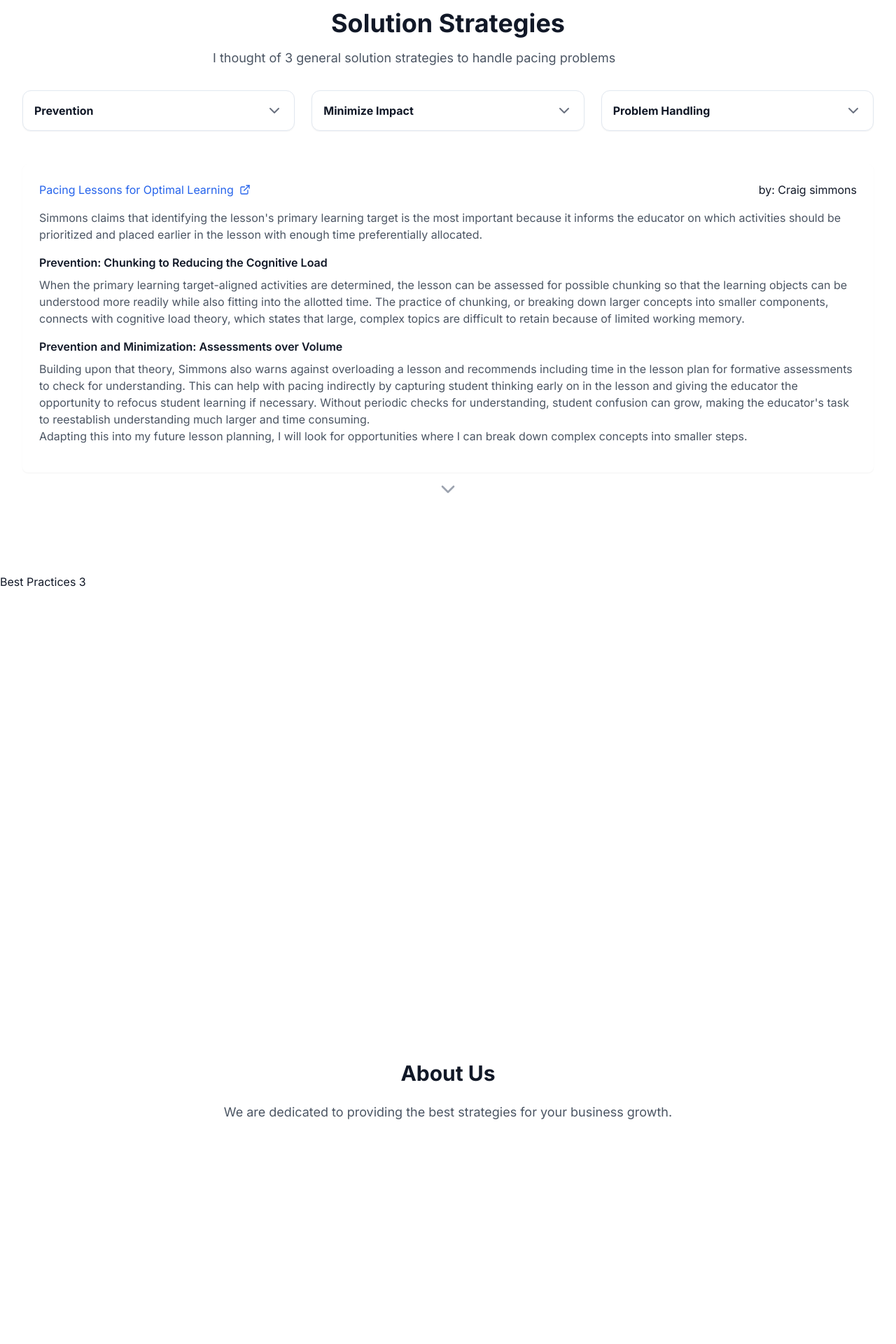
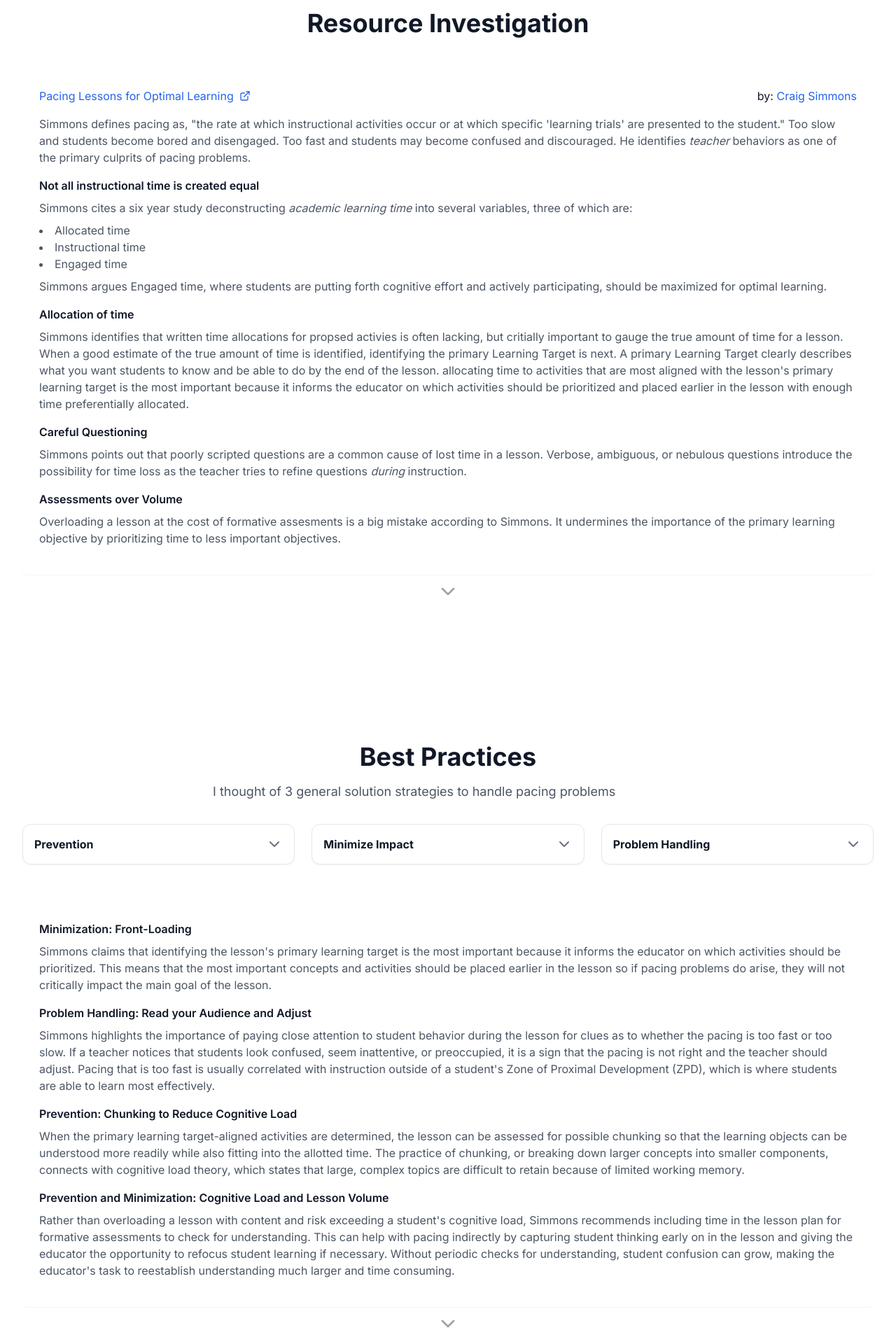
Before and after one commit to dencee/strategy-toolkit, a Nuxt app: page / in a window 1280 px wide. Shown: the part 2120-4040 px from the top of the page at 70% size. Before the commit the page ends 3819 px from the top, so only its background shows below. Built offline with nearby package versions, Linux system fonts and the light colour scheme.

Commit message:
best practices finished

```diff
--- a/app/view/About.vue
+++ b/app/view/About.vue
@@ -6,7 +6,7 @@
   <section id="about" class="py-24 bg-white dark:bg-dark-900">
     <div class="container mx-auto px-4">
       <div class="max-w-3xl mx-auto text-center">
-        <h2 class="text-3xl font-bold text-gray-900 dark:text-white mb-6">About Us</h2>
+        <h2 class="text-3xl font-bold text-gray-900 dark:text-white mb-6">About</h2>
         <p class="text-lg text-gray-600 dark:text-gray-300">
           We are dedicated to providing the best strategies for your business growth.
         </p>
--- a/app/view/BestPractices.vue
+++ b/app/view/BestPractices.vue
@@ -3,33 +3,74 @@
 </script>
 
 <template>
-  <section id="best-practices">
-    <div>Best Practices 3</div>
+  <section id="best-practices" class="section-padding bg-white dark:bg-dark-800">
+    <div class="container-max">
+      <div class="text-center pb-8" style="opacity: 1; transform: none;">
+        <h2 class="text-3xl sm:text-4xl font-bold text-gray-900 dark:text-white mb-4">Best Practices</h2>
+        <p class="text-justify text-lg text-gray-600 dark:text-gray-300 max-w-2xl mx-auto">
+          I thought of 3 general solution strategies to handle pacing problems
+        </p>
+      </div>
+      <div class="grid grid-cols-1 md:grid-cols-3 gap-6 mb-12">
+        <StrategyCard title="Prevention">
+          <p>Modify lesson plan</p>
+          <ul class="list-disc list-inside pl-6 -indent-6">
+            <li>Reduce lesson volume</li>
+            <li>Reorganize lesson</li>
+            <li>Improve lesson quality</li>
+          </ul>
+        </StrategyCard>
+        <StrategyCard title="Minimize Impact">
+          <p>Front-load lessons</p>
+          <ul class="list-disc list-inside pl-6 -indent-6">
+            <li>Most important things first</li>
+            <li>Less important things last</li>
+          </ul>
+        </StrategyCard>
+        <StrategyCard title="Problem Handling">
+          <p>Modify lesson delivery</p>
+          <ul class="list-disc list-inside pl-6 -indent-6">
+            <li>Set/Use a timer</li>
+            <li>Continuation threshold</li>
+          </ul>
+        </StrategyCard>
+      </div>
 
-          <br>
-      <br>
-    <br>
-<br>
-<br>
-<br>
-<br>
-<br></br>
-      <br>
-      <br>
-    <br>
-<br>
-<br>
-<br>
-<br>
-<br></br>
-      <br>
-      <br>
-    <br>
-<br>
-<br>
-<br>
-<br>
-<br></br>
+      <div class="space-y-8">
+        <div class="bg-white dark:bg-dark-700 rounded-lg p-6 shadow-sm hover:shadow-md transition-shadow"
+          style="opacity: 1; transform: none;">
+          <h4 class="font-semibold text-gray-900 dark:text-white mt-2 mb-2">Minimization: Front-Loading</h4>
+          <div class="text-gray-600 dark:text-gray-300 mb-4">
+            <p>Simmons claims that identifying the lesson's primary learning target is the most important because it
+              informs the educator on which activities should be prioritized.
+              This means that the most important concepts and activities should be placed earlier in the lesson so if pacing problems do arise,
+              they will not critically impact the main goal of the lesson.
+            </p>
+            <h4 class="font-semibold text-gray-900 dark:text-white mt-4 mb-2">Problem Handling: Read your Audience and Adjust</h4>
+            <p>
+              Simmons highlights the importance of paying close attention to student behavior during the lesson for clues as to whether the pacing is too fast or too slow.
+              If a teacher notices that students look confused, seem inattentive, or preoccupied, it is a sign that the pacing is not right and the teacher should adjust.
+              Pacing that is too fast is usually correlated with instruction outside of a student's Zone of Proximal Development (ZPD), which is where students are able to learn most effectively.
+            </p>
+            <h4 class="font-semibold text-gray-900 dark:text-white mt-4 mb-2">Prevention: Chunking to Reduce Cognitive Load</h4>
+            <p>
+              When the primary learning target-aligned activities are determined, the lesson can be assessed for possible chunking so that the learning objects can be understood more readily while also fitting into the allotted time.
+              The practice of chunking, or breaking down larger concepts into smaller components, connects with cognitive load theory, which states that large, complex topics are difficult to
+              retain because of limited working memory.
+            </p>
+            <h4 class="font-semibold text-gray-900 dark:text-white mt-4 mb-2">Prevention and Minimization: Cognitive Load and Lesson Volume</h4>
+            <p>
+              Rather than overloading a lesson with content and risk exceeding a student's cognitive load, Simmons recommends including time in the lesson plan for formative assessments to check for understanding.
+              This can help with pacing indirectly by capturing student thinking early on in the lesson and giving the educator the opportunity to refocus student learning if necessary.
+              Without periodic checks for understanding, student confusion can grow, making the educator's task to reestablish understanding much larger and time consuming.
+            </p>
+          </div>
+        </div>
+      </div>
+      <div class="flex justify-center pt-4">
+        <ScrollDownButton target="#about" />
+      </div>
+    </div>
   </section>
 </template>
 
--- a/app/view/Resources.vue
+++ b/app/view/Resources.vue
@@ -6,36 +6,8 @@
   <section id="resources" class="section-padding bg-white dark:bg-dark-900">
     <div class="container-max">
       <div class="text-center pb-8" style="opacity: 1; transform: none;">
-        <h2 class="text-3xl sm:text-4xl font-bold text-gray-900 dark:text-white mb-4">Solution Strategies</h2>
-        <p class="text-justify text-lg text-gray-600 dark:text-gray-300 max-w-2xl mx-auto">
-          I thought of 3 general solution strategies to handle pacing problems
-        </p>
+        <h2 class="text-3xl sm:text-4xl font-bold text-gray-900 dark:text-white mb-4">Resource Investigation</h2>
       </div>
-      <div class="grid grid-cols-1 md:grid-cols-3 gap-6 mb-12">
-        <StrategyCard title="Prevention">
-          <p>Modify lesson plan</p>
-          <ul class="list-disc list-inside pl-6 -indent-6">
-            <li>Reduce lesson volume</li>
-            <li>Reorganize lesson</li>
-            <li>Improve lesson quality</li>
-          </ul>
-        </StrategyCard>
-        <StrategyCard title="Minimize Impact">
-          <p>Front-load lessons</p>
-          <ul class="list-disc list-inside pl-6 -indent-6">
-            <li>Most important things first</li>
-            <li>Less important things last</li>
-          </ul>
-        </StrategyCard>
-        <StrategyCard title="Problem Handling">
-          <p>Modify lesson delivery</p>
-          <ul class="list-disc list-inside pl-6 -indent-6">
-            <li>Set/Use a timer</li>
-            <li>Continuation threshold</li>
-          </ul>
-        </StrategyCard>
-      </div>
-
       <div class="space-y-8">
         <div class="bg-white dark:bg-dark-700 rounded-lg p-6 shadow-sm hover:shadow-md transition-shadow"
           style="opacity: 1; transform: none;">
@@ -51,37 +23,48 @@
                 <line x1="10" y1="14" x2="21" y2="3" />
               </svg>
             </a>
-            <p>by: Craig simmons</p>
+            <p>by:
+              <a href="https://www.ascd.org/people/craig-simmons" target="_blank"
+                class="text-blue-600 dark:text-blue-400 hover:underline inline-flex items-center gap-2">Craig
+                Simmons</a>
+            </p>
           </div>
           <div class="text-gray-600 dark:text-gray-300 mb-4">
-            <p>Simmons claims that identifying the lesson's primary learning target is the most important because it
-              informs
-              the educator on which activities should be prioritized and placed earlier in the lesson with enough time
-              preferentially allocated.
+            <p>Simmons defines pacing as, "the rate at which instructional activities occur or at which specific
+              'learning trials' are presented to the student."
+              Too slow and students become bored and disengaged. Too fast and students may become confused and
+              discouraged.
+              He identifies <em>teacher</em> behaviors as one of the primary culprits of pacing problems.
             </p>
-            <h4 class="font-semibold text-gray-900 dark:text-white mt-4 mb-2">Prevention: Chunking to Reducing the
-              Cognitive Load</h4>
+            <h4 class="font-semibold text-gray-900 dark:text-white mt-4 mb-2">Not all instructional time is created equal</h4>
             <p>
-              When the primary learning target-aligned activities are determined, the lesson can
-              be assessed for possible chunking so that the learning objects can be understood more readily while also
-              fitting into the allotted time. The practice of chunking, or breaking down larger concepts into smaller
-              components, connects with cognitive load theory, which states that large, complex topics are difficult to
-              retain because of limited working memory.
+              Simmons cites a six year study deconstructing <em>academic learning time</em> into
+              several variables, three of which are:
             </p>
-            <h4 class="font-semibold text-gray-900 dark:text-white mt-4 mb-2">Prevention and Minimization: Assessments over Volume</h4>
+            <ul class="list-disc list-inside pt-2 pb-2">
+              <li>Allocated time</li>
+              <li>Instructional time</li>
+              <li>Engaged time</li>
+            </ul>
+            <p>Simmons argues Engaged time, where students are putting forth cognitive effort and actively
+              participating, should be maximized for optimal learning. </p>
+            <h4 class="font-semibold text-gray-900 dark:text-white mt-4 mb-2">Allocation of time</h4>
             <p>
-              Building upon that theory, Simmons also warns against overloading a
-              lesson and recommends including time in the lesson plan for formative assessments to check for
-              understanding.
-              This can help with pacing indirectly by capturing student thinking early on in the lesson and giving the
-              educator the opportunity to refocus student learning if necessary. Without periodic checks for
-              understanding,
-              student confusion can grow, making the educator's task to reestablish understanding much larger and time
-              consuming.
+              Simmons identifies that written time allocations for propsed activies is often lacking, but critially important to gauge the true amount of time for a lesson.
+              When a good estimate of the true amount of time is identified, identifying the primary Learning Target is next.
+              A primary Learning Target clearly describes what you want students to know and be able to do by the end of the lesson.
+              allocating time to activities that are most aligned with the lesson's primary learning target is the most important because it informs the educator on which activities should be
+              prioritized and placed earlier in the lesson with enough time preferentially allocated.
             </p>
+            <h4 class="font-semibold text-gray-900 dark:text-white mt-4 mb-2">Careful Questioning</h4>
             <p>
-              Adapting this into my future lesson planning, I will look for opportunities where I can break down
-              complex concepts into smaller steps.
+              Simmons points out that poorly scripted questions are a common cause of lost time in a lesson.
+              Verbose, ambiguous, or nebulous questions introduce the possibility for time loss as the teacher tries to refine questions <em>during</em> instruction.
+            </p>
+            <h4 class="font-semibold text-gray-900 dark:text-white mt-4 mb-2">Assessments over Volume</h4>
+            <p>
+              Overloading a lesson at the cost of formative assesments is a big mistake according to Simmons.
+              It undermines the importance of the primary learning objective by prioritizing time to less important objectives.
             </p>
           </div>
         </div>
```
